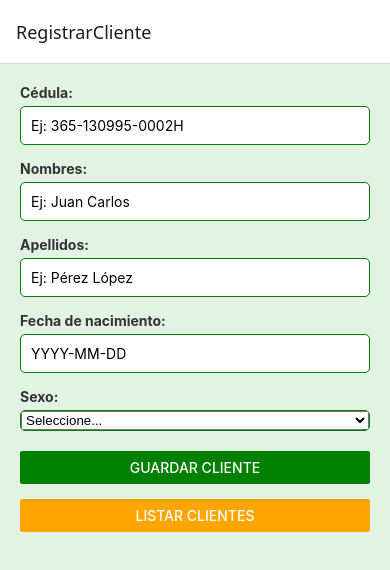
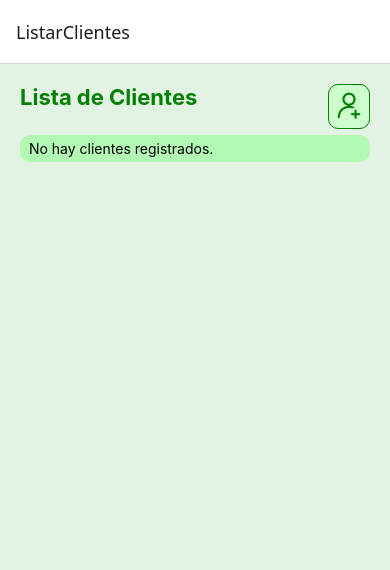
Before and after one commit to marioJValle/RegistroCliente, a React Native app: screen / in a window 390 px wide. Shown: the top 570 px of the page. Built offline with nearby package versions, Linux system fonts and the light colour scheme.

Commit message:
nuevos cambios

```diff
--- a/Navigation.js
+++ b/Navigation.js
@@ -9,9 +9,10 @@ const Stack = createStackNavigator();
 export default function App() {
   return (
     <NavigationContainer>
-      <Stack.Navigator initialRouteName="RegistrarCliente">
+      <Stack.Navigator initialRouteName="ListarClientes">
+        <Stack.Screen name="ListarClientes" component={ListarClientes} />
         <Stack.Screen name="RegistrarCliente" component={RegistrarCliente} />
-        <Stack.Screen name="ListarClientes" component={ListarClientes} />
+
       </Stack.Navigator>
     </NavigationContainer>
   );
--- a/screens/ListarClientes.js
+++ b/screens/ListarClientes.js
@@ -1,29 +1,77 @@
-// ListarClientes.js
+import { useState } from 'react'
 import React from "react";
-import { View, Text, FlatList, StyleSheet } from "react-native";
+import { View, Text, StyleSheet, TouchableOpacity, ScrollView, Alert } from "react-native";
+import MaterialIcons from '@expo/vector-icons/MaterialIcons';
+import AntDesign from '@expo/vector-icons/AntDesign';
 
-export default function ListarClientes({ route }) {
-  const { clientes } = route.params;
+export default function ListarClientes({ navigation }) {
+  const [clientes, setClientes] = useState([]);
 
-  const renderItem = ({ item }) => (
-    <View style={styles.item}>
-      <Text style={styles.text}>Cédula: {item.nuevacedula}</Text>
-      <Text style={styles.text}>Nombres: {item.nuevosnombres}</Text>
-      <Text style={styles.text}>Apellidos: {item.nuevosapellidos}</Text>
-      <Text style={styles.text}>Fecha de Nacimiento: {item.nuevafechanac}</Text>
-      <Text style={styles.text}>Sexo: {item.nuevosexo}</Text>
-    </View>
-  );
+  const guardarNuevo = (nuevo) => {
+    setClientes([...clientes, nuevo])
+  };
+  const Eliminar = (index) => {
+    Alert.alert(
+      'Confirmar eliminacion',
+      'Estas seguro que deseas eliminar el reguistro?',
+      [
+        {
+          text: 'Cancelar',
+          style: 'cancel',
 
+        },
+        {
+          text: 'Eliminar',
+          style: 'destructive',
+          onPress: () => {
+            const nuevaLista = [...clientes];
+            nuevaLista.splice(index, 1);
+            setClientes(nuevaLista);
+          }
+        }
+      ],
+      { cancelable: true }
+    )
+  };
   return (
     <View style={styles.container}>
-      <Text style={styles.title}>Lista de Clientes</Text>
-      <FlatList
-        data={clientes}
-        keyExtractor={(item, index) => index.toString()}
-        renderItem={renderItem}
-      />
-    </View>
+      <View style={styles.cbotontitulo}>
+        <Text style={styles.title}>Lista de Clientes</Text>
+        <View>
+          <TouchableOpacity style={styles.boton} onPress={() => navigation.navigate('RegistrarCliente', { guardarNuevo })}>
+            <AntDesign name="adduser" size={30} color="green" />
+          </TouchableOpacity>
+        </View>
+      </View>
+      {clientes.length === 0 ? (
+        <View style={styles.card}>
+          <Text > No hay clientes registrados.</Text>
+        </View>
+      ) : (
+
+        <ScrollView style={styles.lista}>
+          {clientes.map((i, index) =>
+          (
+            <View key={index} style={styles.card}>
+
+              <View>
+
+                <Text style={styles.label}>Cédula:<Text >{i.Cedula}</Text> </Text>
+                <Text style={styles.label}>Nombres:<Text >{i.Nombres}</Text> </Text>
+                <Text style={styles.label}>Apellidos:<Text >{i.Apellidos}</Text> </Text>
+                <Text style={styles.label}>Fecha de nacimiento:<Text > {i.FechadeNacimiento}</Text></Text>
+                <Text style={styles.label}>Sexo:<Text >{i.Sexo}</Text> </Text>
+              </View>
+              <View style={styles.botoneliminar}>
+                <TouchableOpacity onPress={Eliminar}>
+                  <MaterialIcons name="delete" size={40} color="red" />
+                </TouchableOpacity>
+              </View>
+            </View>
+          ))}
+        </ScrollView>
+      )}
+    </View >
   );
 }
 
@@ -32,6 +80,14 @@ const styles = StyleSheet.create({
     flex: 1,
     backgroundColor: "#e3f3e3",
     padding: 20,
+  },
+  card: {
+    backgroundColor: '#b2fab4',
+    padding: 5,
+    borderRadius: 10,
+    marginBottom: 10,
+    flexDirection: 'row',
+    marginTop: 5,
   },
   title: {
     fontSize: 22,
@@ -55,4 +111,23 @@ const styles = StyleSheet.create({
     fontSize: 15,
     marginBottom: 4,
   },
+  cbotontitulo: {
+    flexDirection: 'row',
+    justifyContent: 'space-between',
+  },
+  boton: {
+    backgroundColor: '#ccffcc',
+    padding: 5,
+    borderRadius: 10,
+    borderWidth: 1,
+    borderColor: 'green'
+  },
+  botoneliminar: {
+    marginLeft: 'auto',
+    marginRight: 10,
+    width: 50,
+    height: 50,
+
+
+  },
 });
--- a/screens/RegistrarCliente.js
+++ b/screens/RegistrarCliente.js
@@ -1,17 +1,20 @@
 import React, { useState } from "react";
 import { StyleSheet, Text, View, TextInput, Button, Alert } from "react-native";
 import { Picker } from "@react-native-picker/picker";
-import { useNavigation } from "@react-navigation/native";
 
-export default function App() {
+
+
+export default function App({route}) {
+  const {guardarNuevo} = route.params;
+
   const [cedula, setCedula] = useState("");
   const [nombres, setNombres] = useState("");
   const [apellidos, setApellidos] = useState("");
   const [fechaNacimiento, setFechaNacimiento] = useState("");
   const [sexo, setSexo] = useState("");
-  const [clientes, setClientes] = useState([]);
 
-  const navigation = useNavigation();
+
+
 
   const Guardar = () => {
     if (!cedula || !nombres) return null;
@@ -23,7 +26,7 @@ export default function App() {
       nuevosexo: sexo,
     };
 
-    setClientes([nuevoCliente, ...clientes]);
+  guardarNuevo(nuevoCliente)
     Alert.alert(
       "Datos almacenados",
       `
@@ -92,13 +95,7 @@ export default function App() {
         <Button title="Guardar Cliente" onPress={Guardar} color="green" />
       </View>
 
-      <View style={styles.botonSeparado}>
-        <Button
-          title="Listar Clientes"
-          onPress={() => navigation.navigate("ListarClientes", { clientes })}
-          color="orange"
-        />
-      </View>
+
     </View>
   );
 }
```
Also changed, not shown: 1 other file (tests, documents, lock files or other folders).
